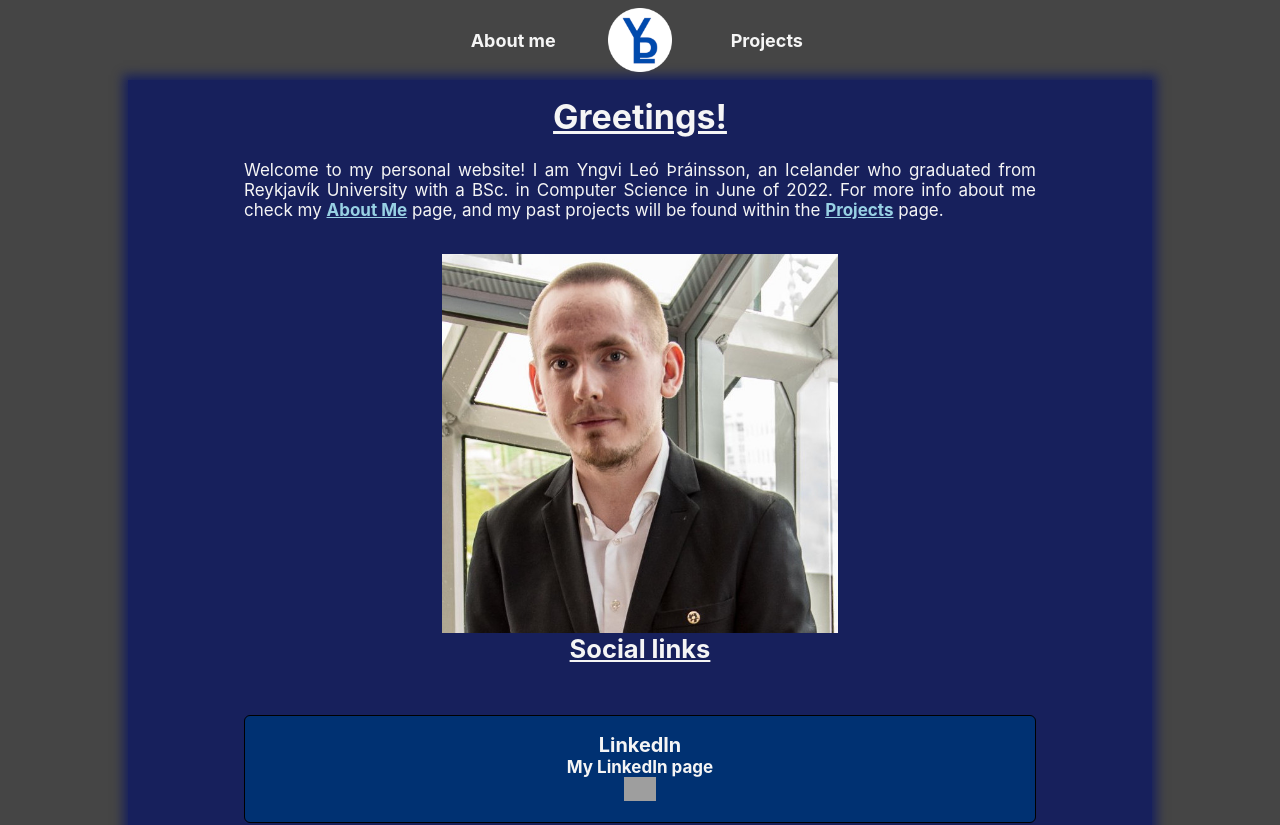
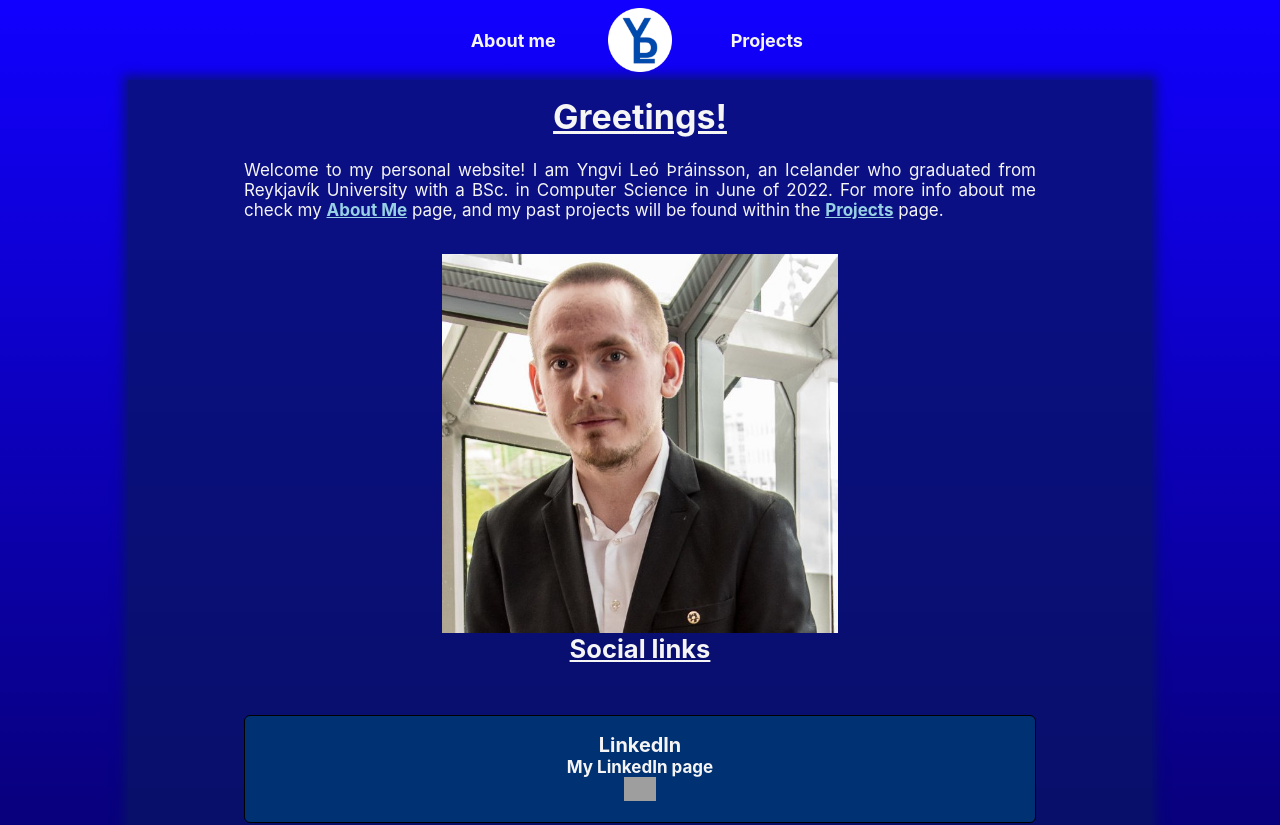
Before and after one commit to DonNinja/ylth, a React (Create React App) app: page / in a window 1280 px wide. Shown: the top 825 px of the page. Built offline with nearby package versions, Linux system fonts and the light colour scheme; grey boxes are pictures that could not be loaded.

Commit message:
Style edits

```diff
--- a/src/components/about.tsx
+++ b/src/components/about.tsx
@@ -66,7 +66,8 @@ const About = () => {
 				{Study(
 					"Reykjavík University",
 					`<p>I started studying in Reykjavík University in August of 2019, and quickly found that I may have had a bit more preparation than some of my peers, at least regarding formal education. I quickly discovered however that the studies would move fast and others would be caught up in no time.</p>
-			        <p>I found the studies in Reykjavík University to be very interesting, and the projects that were given were always fun and brain stimulating challenges. I always tried the absolute hardest I could to finish each project with satisfactory results. The teams I worked within always had good comradery between every team member, and I took the role of team captain upon myself multiple times when it was needed.</p>`,
+			        <p>I found the studies in Reykjavík University to be very interesting, and the projects that were given were always fun and brain stimulating challenges. I always tried the absolute hardest I could to finish each project with satisfactory results. The teams I worked within always had good comradery between every team member, and I took the role of team captain upon myself multiple times when it was needed.</p>
+					<p>I wholly enjoyed my time at Reykjavík University and the time was well spent in learning as much as I could, regarding everything from compilers to computer graphics. I which optional classes I would take so that I could create as rounded of a knowledge base as is possible.</p>`,
 					HR_Diploma,
 					"My diploma from Reykjavík University",
 					7.98,
@@ -75,8 +76,7 @@ const About = () => {
 				{Study(
 					"Tækniskólinn",
 					`<p>I started my programming studies at Tækniskólinn, starting at their Computer Science classes in the spring of 2016. I decided quite early on in my life that I wanted to learn how to program and how programs, and computers in general, work to help us to solve the problems we face.</p>
-                    <p>During my studies I was a dilligent student and always turned in my projects on time and almost always with satisfying results (Can't win 'em all, sadly).</p>`,
-
+                    <p>During my studies I was a dilligent student who always turned in projects on time and was always satisfied with the results.</p>`,
 					TSchool_Diploma,
 					"My diploma from Tækniskólinn",
 					8.11,
--- a/src/styles/App.css
+++ b/src/styles/App.css
@@ -1,10 +1,10 @@
 :root {
 	--linkColour: rgb(0, 49, 114);
-	--linkHoverColour: rgba(10, 0, 151, .7);
+	--linkHoverColour: rgba(8, 20, 100, 0.75);
 	--navLinkColour: whitesmoke;
 	/* --backgroundColour: rgb(40, 42, 54); */
-	--backgroundColour: rgb(69, 69, 69);
-	/* linear-gradient(0deg, rgb(5, 0, 73) 0%, rgb(9, 0, 137) 50%, rgb(0, 88, 204) 100%); */
+	--backgroundColour: linear-gradient(0deg, rgb(5, 0, 73) 0%, rgb(17, 0, 255) /* 50%, rgb(0, 88, 204) */ 100%);
+	/* --backgroundColour:  rgb(5, 0, 72); */
 	--containerColour: rgba(8, 20, 100, 0.75);
 	--aColour: rgb(152, 209, 228);
 	--borderColour: rgb(255, 255, 255);
--- a/src/styles/about.css
+++ b/src/styles/about.css
@@ -4,11 +4,16 @@
 
 .studyObject {
     display: block;
+    /* background-color: var(--projectColour); */
 }
 
-.studyObject:nth-child(n+2) {
-    padding-top: .5rem;
+.studyObject:nth-child(n+4) {
+    margin-top: .5rem;
 }
+
+/* .studyObject:nth-last-child(n) {
+    margin-top: .5rem;
+} */
 
 .studyTitle {
     text-align: center;
@@ -16,7 +21,7 @@
 }
 
 .aboutSchool {
-    display: block;
+    display: inline-block;
     /* width: 100%; */
     padding-top: 1rem;
     flex-flow: row;
```
